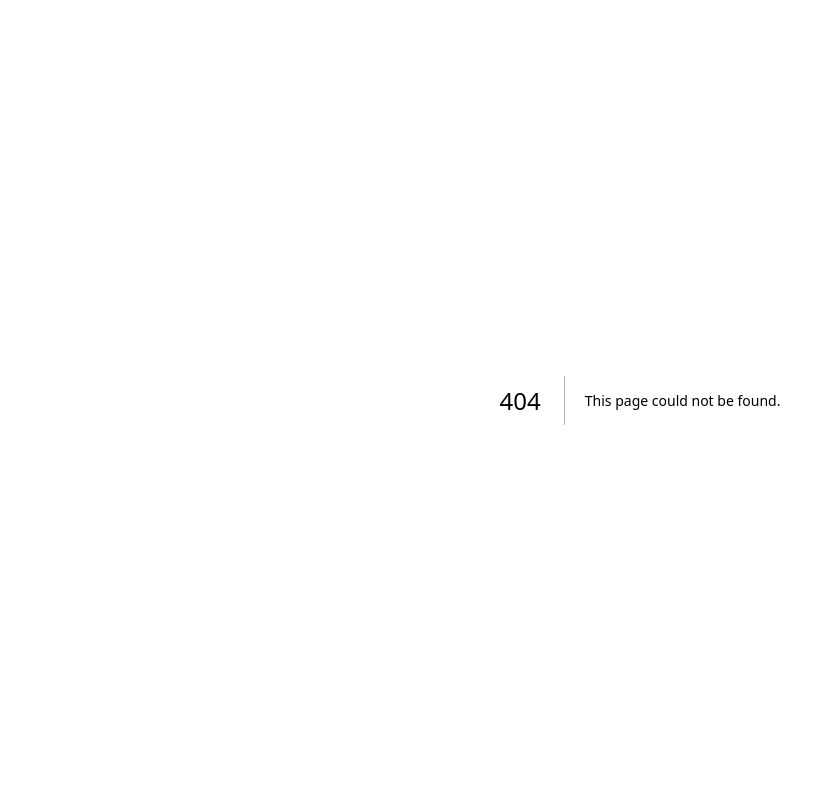
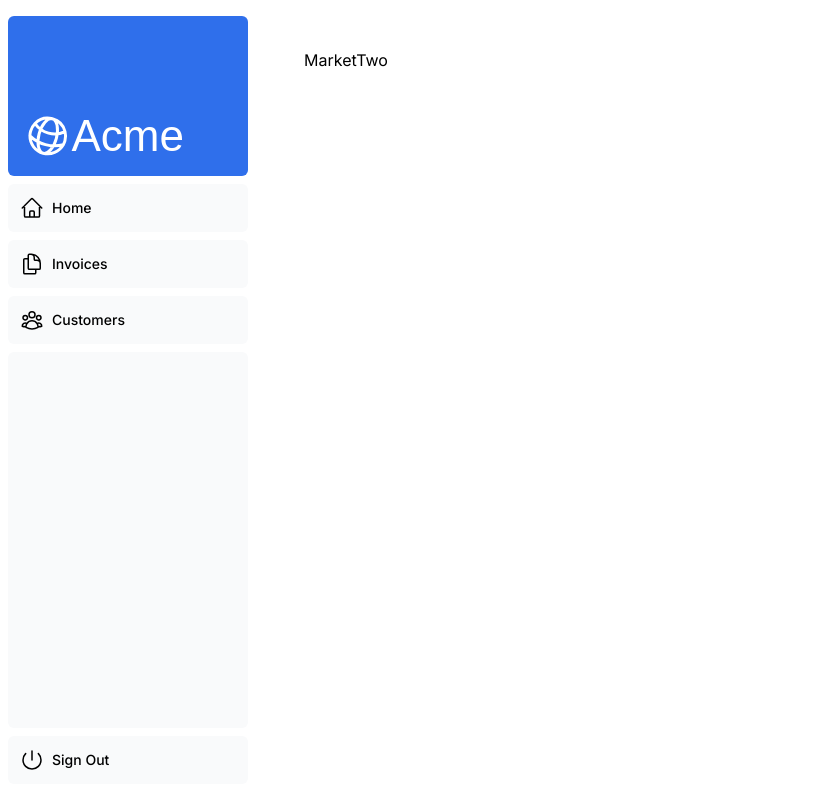
Before and after one commit to joseph-banaag/dashboard, a Next.js app: page /dashboard/market-two in a window 1280 px wide. Before the commit this address had no page. Shown: the whole page, without its empty margins (0-835 px from the left). Built offline with nearby package versions, Linux system fonts and the light colour scheme; a web font is replaced by a local one.

Commit message:
adding suspense fallback to the revenue chart and separate the fetching from the rest of the dashboard content overview allowing other contents to load first and then the chart info after.

```diff
--- /dev/null
+++ b/app/dashboard/(market)/market-two/page.tsx
@@ -0,0 +1,7 @@
+import React from 'react'
+
+export default function MarketTwo() {
+  return (
+    <div>MarketTwo</div>
+  )
+}
```
